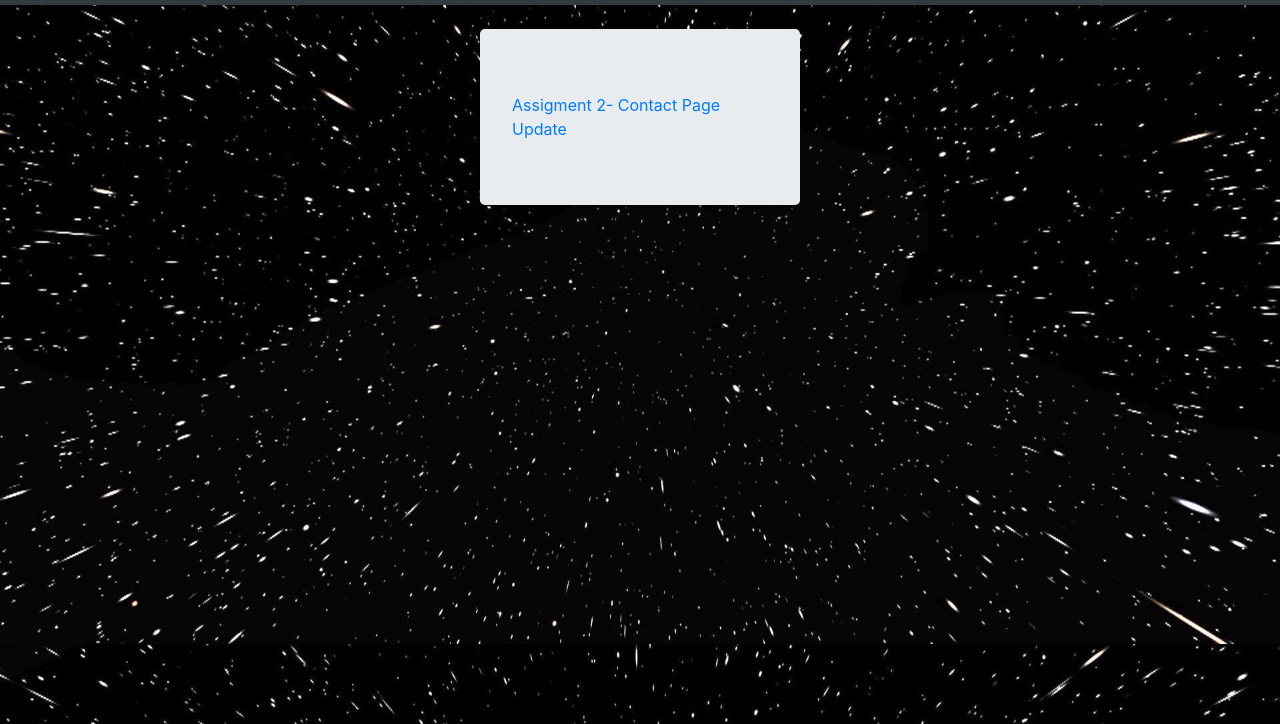
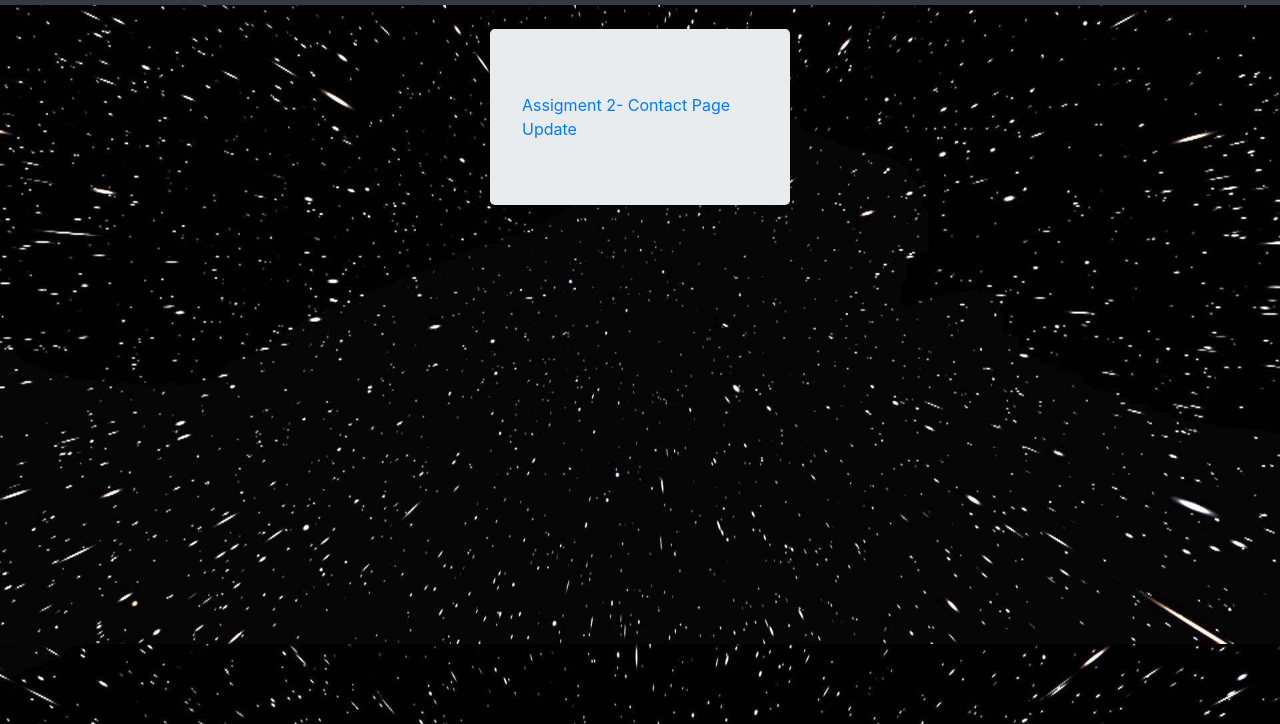
Before and after one commit to Vroop68/jknoop.github.io, a plain HTML site: page assignments.html in a window 1280 px wide. Shown: the part 76-800 px from the top of the page. Drawn offline with nearby package versions, Linux system fonts and the light colour scheme.

Commit message:
jumbrotron fix

```diff
--- a/Content/app.css
+++ b/Content/app.css
@@ -38,7 +38,7 @@ hr {
 }
 
 #assignmentsJumbotron {
-  max-width: 20em;
+  max-width: 300px;
   margin: auto;
   width: 50%;
 }
```
